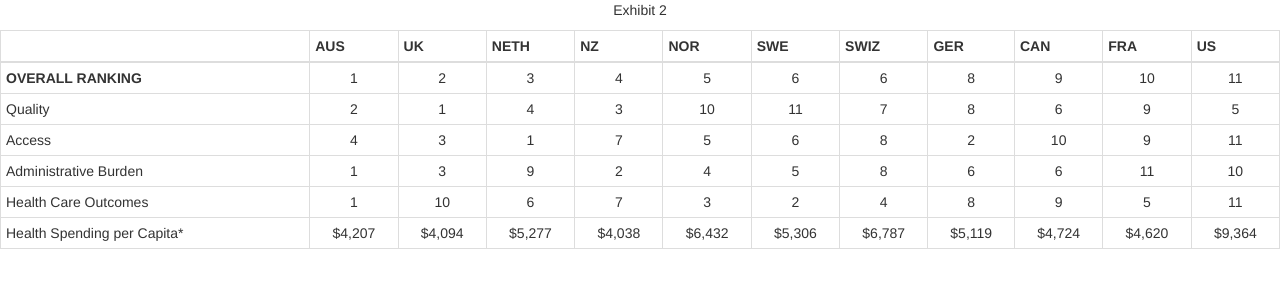
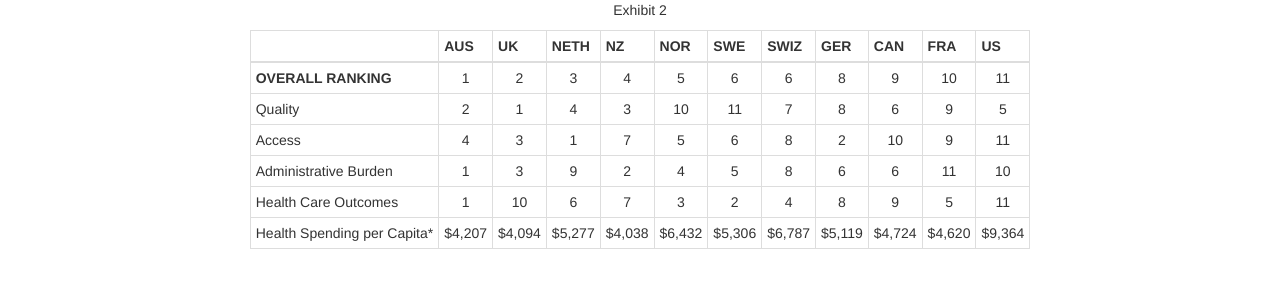
Before and after one commit to TheeSweeney/d3CommonwealthTable, a plain HTML site: page index.html in a window 1280 px wide. Drawn offline with nearby package versions, Linux system fonts and the light colour scheme.

Commit message:
centered content, set min/max width

```diff
--- a/main.css
+++ b/main.css
@@ -4,26 +4,34 @@ body,html{
 	font-family: "Arial", sans-serif;
 	font-size: 0.95em;
 	text-align: center;
+	display: flex;
+	justify-content: center;
 }
 .leftAlign {
 	text-align: left;
 }
-#table{
-	git
+
+#tableContainer{
+	min-width: 400px;
+	max-width: 1000px;
 }
+
 #chart{
 	background-color: #F5F2EB;
 	border: 1px solid #CCC;
 }
+
 .bar{
 	fill: purple;
 	shape-rendering: crispEdges;
 }
+
 .bar-label{
 	fill: black;
 	text-anchor: middle;
 	font-size: 18px;
 }
+
 .axis path,
 .axis line{
 	fill: none;
```
